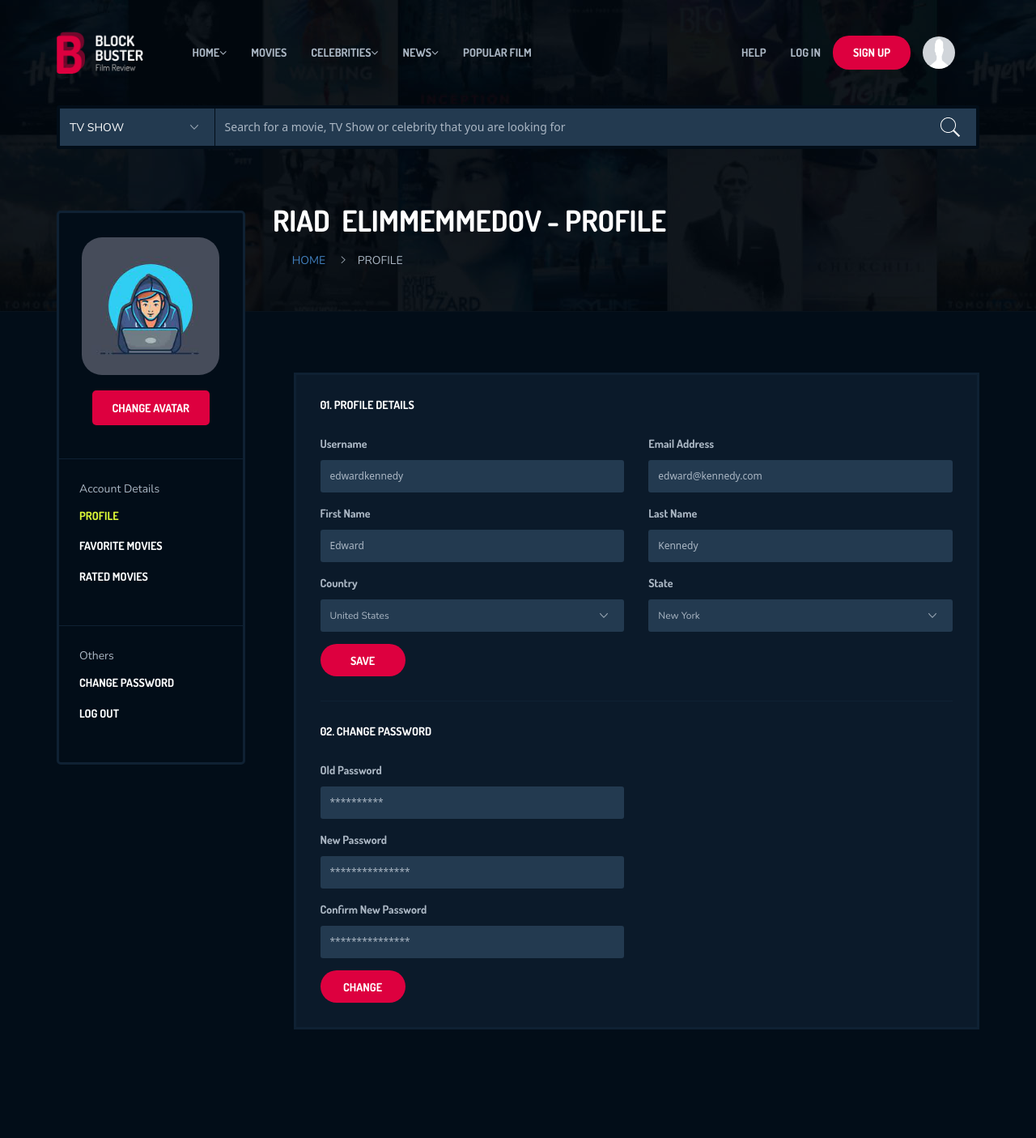
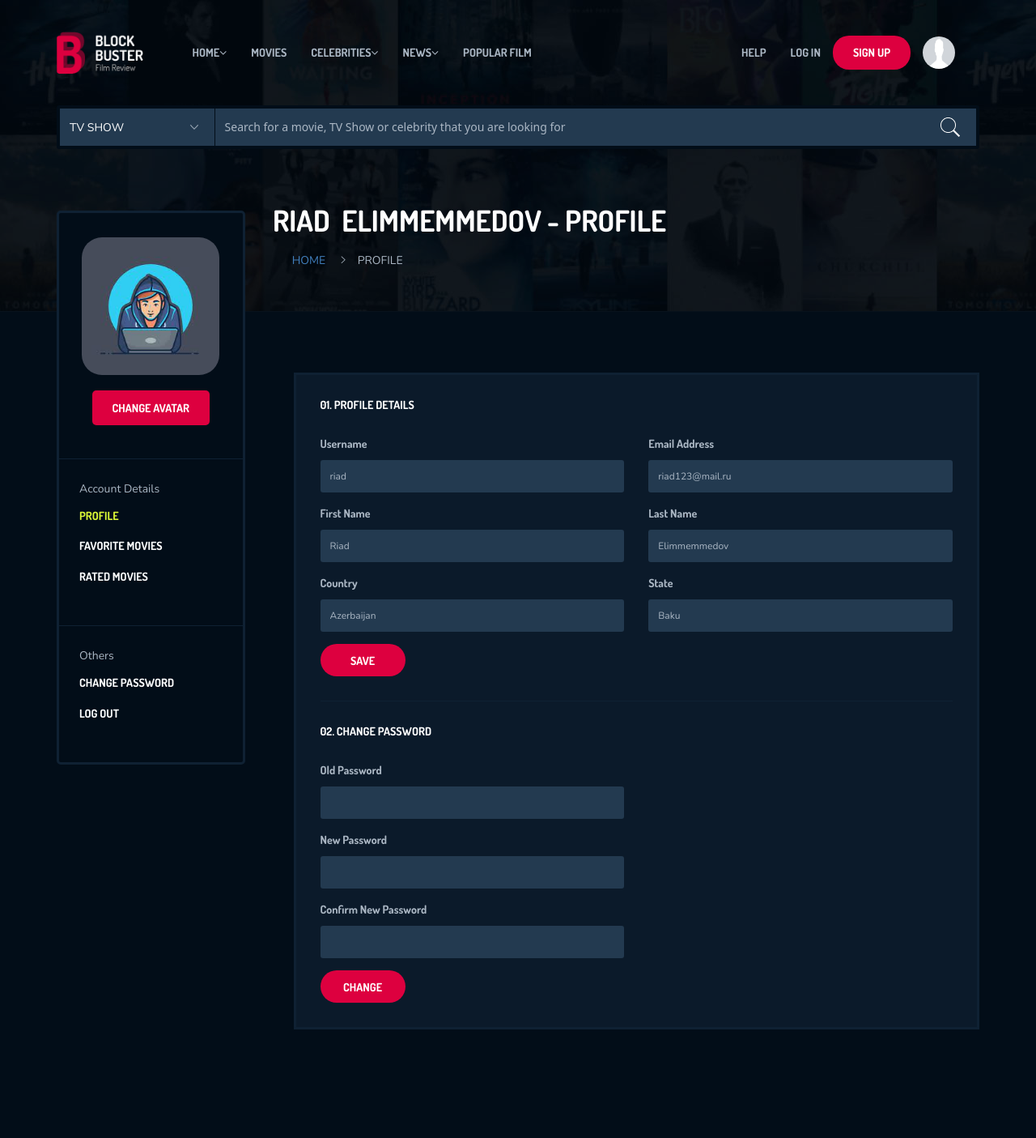
Before and after one commit to riadelimemmedov/Django-Film, a Django app: page /profile/myprofile/ in a window 1280 px wide. Shown: the top 1405 px of the page at 81% size. Run offline with Django 3.2, Linux system fonts and the light colour scheme; a user stored in the database is signed in; data comes from the database, SQL or seed files in the repository; both versions use the stored data as it was after the commit; some libraries are stand-ins or nearby versions.

Commit message:
modifies profile form

```diff
--- a/profiles/templates/profiles/my_profile.html
+++ b/profiles/templates/profiles/my_profile.html
@@ -25,6 +25,9 @@
                 <div class="row ipad-width">
                     <div class="col-md-3 col-sm-12 col-xs-12">
                         <div class="user-information">
+
+                        <!-- !Change Image Form-->
+                        <form action="">
                             <div class="user-img">
                                 {% if profile.avatar %}
                                     <a href="#"><img src="{{profile.avatar.url}}" width="170px" height="150px" alt="" id="imagesekilim" style="border-radius: 25px;"><br></a>
@@ -33,10 +36,12 @@
                                 {% endif %}
                                 <a href="#" class="redbtn">Change avatar</a>
                             </div>
+                        </form>
+
                             <div class="user-fav">
                                 <p>Account Details</p>
                                 <ul>
-                                    <li  class="active"><a href="userprofile.html">Profile</a></li>
+                                    <li class="active"><a href="userprofile.html">Profile</a></li>
                                     <li><a href="userfavoritelist.html">Favorite movies</a></li>
                                     <li><a href="userrate.html">Rated movies</a></li>
                                 </ul>
@@ -52,42 +57,46 @@
                     </div>
                     <div class="col-md-9 col-sm-12 col-xs-12">
                         <div class="form-style-1 user-pro" action="#">
+
+                            <!-- !Profile Form -->
                             <form action="#" class="user">
                                 <h4>01. Profile details</h4>
                                 <div class="row">
                                     <div class="col-md-6 form-it">
                                         <label>Username</label>
-                                        <input type="text" placeholder="edwardkennedy">
+                                        <input type="text" value="{{profile.user}}" placeholder="">
                                     </div>
                                     <div class="col-md-6 form-it">
                                         <label>Email Address</label>
-                                        <input type="text" placeholder="edward@kennedy.com">
+                                        <input type="text" value="{{profile.user.email}}" placeholder="">
                                     </div>
                                 </div>
                                 <div class="row">
                                     <div class="col-md-6 form-it">
                                         <label>First Name</label>
-                                        <input type="text" placeholder="Edward ">
+                                        <input type="text" value="{{profile.user.first_name}}" placeholder="">
                                     </div>
                                     <div class="col-md-6 form-it">
                                         <label>Last Name</label>
-                                        <input type="text" placeholder="Kennedy">
+                                        <input type="text" value="{{profile.user.last_name}}" placeholder="">
                                     </div>
                                 </div>
                                 <div class="row">
                                     <div class="col-md-6 form-it">
                                         <label>Country</label>
-                                        <select>
-                                        <option value="united">United States</option>
-                                        <option value="saab">Others</option>
-                                        </select>
+                                        {% if profile.country %}
+                                            <input type="text" value="{{profile.country|title}}" placeholder="">
+                                        {% else %}
+                                            <input type="text" placeholder="Input Country">
+                                        {% endif %}
                                     </div>
                                     <div class="col-md-6 form-it">
                                         <label>State</label>
-                                        <select>
-                                        <option value="united">New York</option>
-                                        <option value="saab">Others</option>
-                                        </select>
+                                        {% if profile.state %}
+                                            <input type="text" value="{{profile.state|title}}" placeholder="">
+                                        {% else %}
+                                            <input type="text" placeholder="Input State">
+                                        {% endif %}
                                     </div>
                                 </div>
                                 <div class="row">
@@ -96,24 +105,27 @@
                                     </div>
                                 </div>
                             </form>
+                            <!-- !End Profile Form -->
+
+                            <!-- !Change Password Form -->
                             <form action="#" class="password">
                                 <h4>02. Change password</h4>
                                 <div class="row">
                                     <div class="col-md-6 form-it">
                                         <label>Old Password</label>
-                                        <input type="text" placeholder="**********">
+                                        <input type="text" placeholder="">
                                     </div>
                                 </div>
                                 <div class="row">
                                     <div class="col-md-6 form-it">
                                         <label>New Password</label>
-                                        <input type="text" placeholder="***************">
+                                        <input type="text" placeholder="">
                                     </div>
                                 </div>
                                 <div class="row">
                                     <div class="col-md-6 form-it">
                                         <label>Confirm New Password</label>
-                                        <input type="text" placeholder="*************** ">
+                                        <input type="text" placeholder="">
                                     </div>
                                 </div>
                                 <div class="row">
@@ -122,6 +134,8 @@
                                     </div>
                                 </div>
                             </form>
+                            <!-- !End ChangePassword Form -->
+
                         </div>
                     </div>
                 </div>
```
Also changed, not shown: db.sqlite3.
